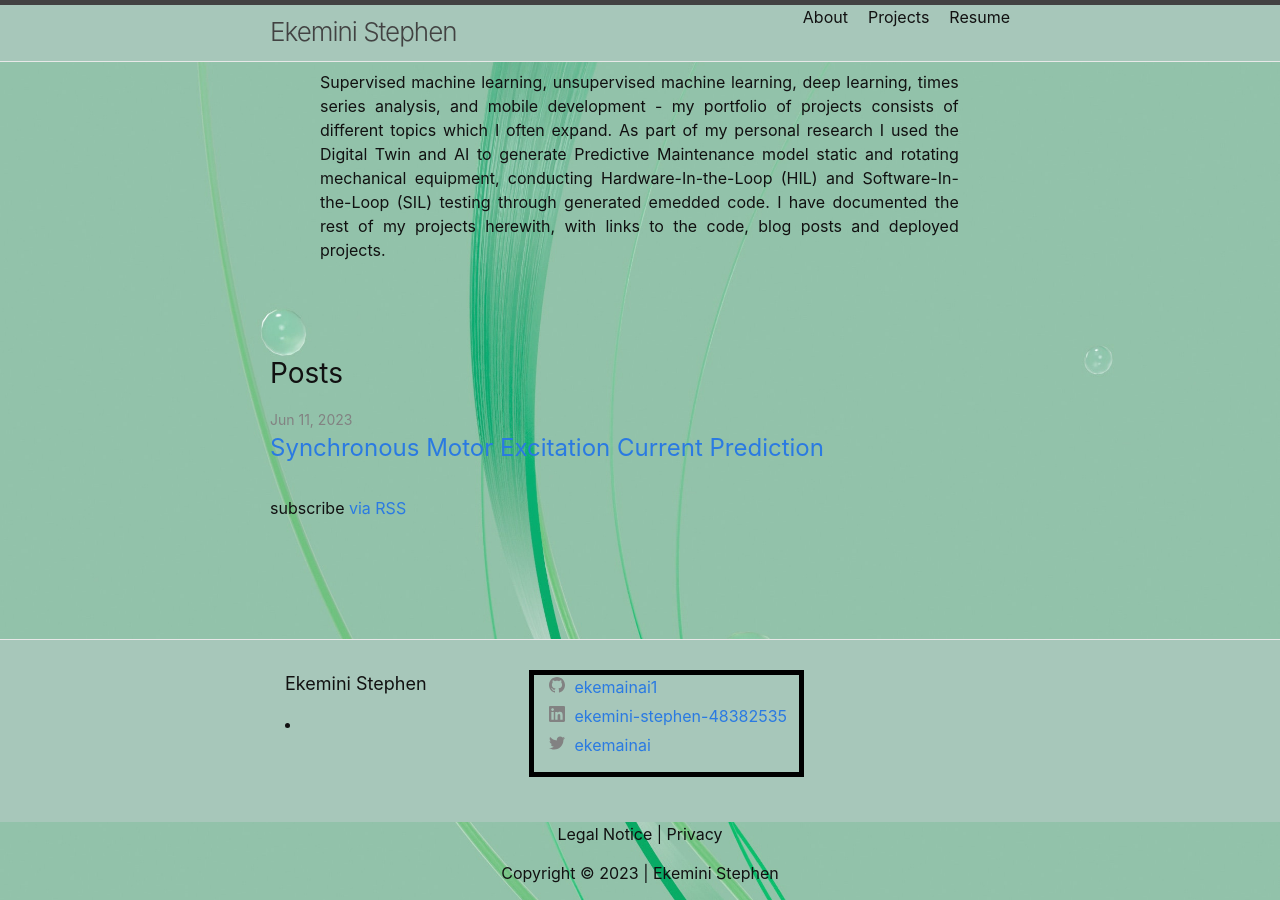
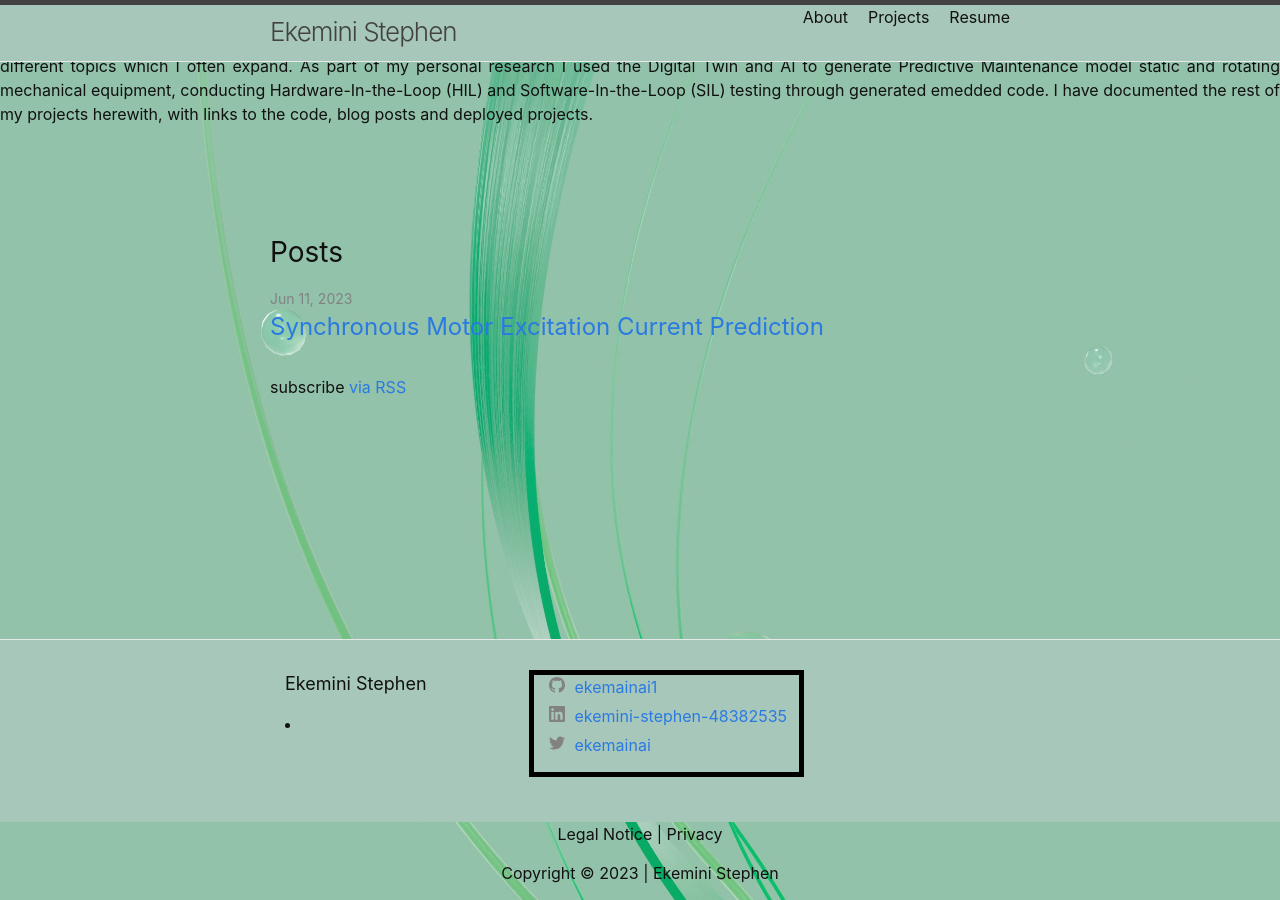
Before and after one commit to ekemainaiML/ekepatkemi, a Jekyll site: the page built from index.markdown, in a window 1280 px wide. Built offline with Jekyll 4.4.1, drawn with Linux system fonts in a browser that asks for light colours.

Commit message:
Remove margins

```diff
--- a/_layouts/default.html
+++ b/_layouts/default.html
@@ -21,7 +21,7 @@
 
     <main class="page-content" aria-label="Content">
       <div class="header-col header-col-3" style="display: block; overflow: auto;">
-        <p style="margin: 40px 85mm 0% 20em; text-align: justify;">{{- site.description | escape -}}</p>
+        <p style="text-align: justify;">{{- site.description | escape -}}</p>
       </div>
       <div class="wrapper" style="margin-top: 90px;">
         {{ content }}
```
